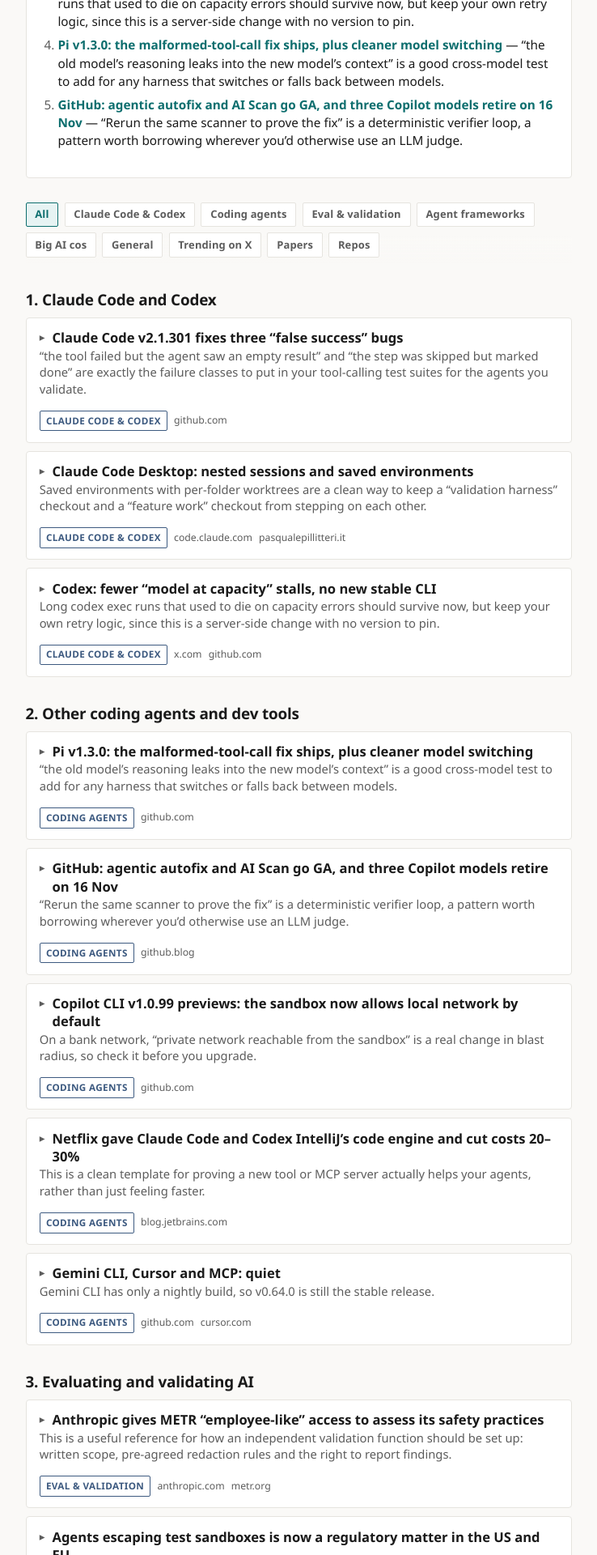
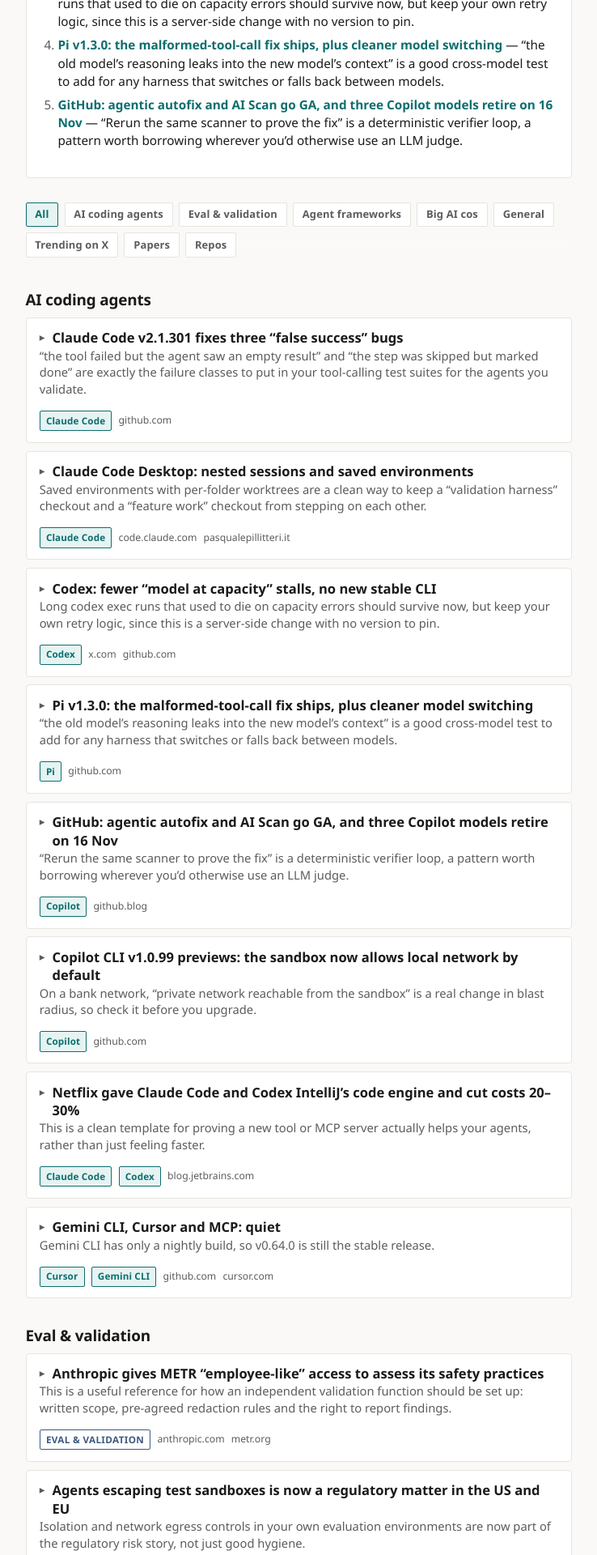
Before and after one commit to nick-nguyen-ai/newsletter.si, a Jekyll site: the page built from index.html, in a window 1280 px wide. Shown: the part 3499-5419 px from the top of the page at 81% size, without its empty margins (271-1009 px from the left). Built offline with Jekyll 4.4.1, drawn with Linux system fonts in a browser that asks for light colours; part of the change alters nothing that is shown; some of the changed text lies outside the part shown.

Commit message:
Merge coding-agent AI sections into one chip
At render time, combine “Claude Code and Codex” and “Other coding agents
and dev tools” into a single “AI coding agents” section/chip, keep every
item, and tag cards with detected agents (Claude Code, Codex, Cursor,
Copilot, Gemini CLI, Pi, …). Document the merge in the README.

Co-authored-by: nick-nguyen-ai <nick-nguyen-ai@users.noreply.github.com>

```diff
--- a/assets/css/ai-skim.css
+++ b/assets/css/ai-skim.css
@@ -182,6 +182,15 @@
   border-color: currentColor;
 }
 
+.ai-tag--agent {
+  text-transform: none;
+  letter-spacing: 0.01em;
+  font-weight: 600;
+  color: var(--accent);
+  border-color: var(--accent);
+  background: var(--accent-soft);
+}
+
 .ai-domain {
   display: inline-block;
   font-size: 0.68rem;
--- a/assets/js/ai-skim.js
+++ b/assets/js/ai-skim.js
@@ -1,9 +1,15 @@
 (function () {
   "use strict";
 
+  // Both legacy headings ("Claude Code and Codex", "Other coding agents…")
+  // map to one section id so they merge at render time.
   var SECTION_CHIPS = [
-    { match: /claude\s*code|codex/i, id: "claude-codex", label: "Claude Code & Codex" },
-    { match: /coding agents|dev tools/i, id: "coding-agents", label: "Coding agents" },
+    {
+      match: /claude\s*code|codex|coding agents|dev tools/i,
+      id: "coding-agents",
+      label: "AI coding agents",
+      mergeHeading: "AI coding agents",
+    },
     { match: /evaluat|validat/i, id: "eval", label: "Eval & validation" },
     { match: /agent frameworks|open-?source agent/i, id: "frameworks", label: "Agent frameworks" },
     { match: /big ai compan/i, id: "big-cos", label: "Big AI cos" },
@@ -11,6 +17,25 @@
     { match: /trending on x/i, id: "x", label: "Trending on X", kind: "x" },
     { match: /papers/i, id: "papers", label: "Papers", kind: "papers" },
     { match: /repos|github/i, id: "repos", label: "Repos", kind: "repos" },
+  ];
+
+  // Longer / more specific names first so "Claude Code" wins over a bare "Claude".
+  var AGENT_TAGS = [
+    { name: "Claude Code", re: /\bclaude\s*code\b/i },
+    { name: "Codex", re: /\bcodex\b/i },
+    { name: "Cursor", re: /\bcursor\b/i },
+    { name: "Copilot", re: /\b(?:github\s+)?copilot\b/i },
+    { name: "Gemini CLI", re: /\bgemini\s*cli\b/i },
+    { name: "OpenCode", re: /\bopencode\b/i },
+    { name: "Windsurf", re: /\bwindsurf\b/i },
+    { name: "Cline", re: /\bcline\b/i },
+    { name: "Aider", re: /\baider\b/i },
+    { name: "Devin", re: /\bdevin\b/i },
+    { name: "Grok", re: /\bgrok\b/i },
+    { name: "Continue", re: /\bcontinue\.dev\b|\bcontinue\b(?=\s+(?:agent|extension|IDE))/i },
+    { name: "Amp", re: /\bamp\b(?=\s+(?:code|agent|CLI|harness))?/i },
+    { name: "Goose", re: /\bgoose\b/i },
+    { name: "Pi", re: /\bpi\b(?=\s|v\d|[./:'"]|$)|\/pi\b|\bpi\s+v\d/i },
   ];
 
   function slugify(text) {
@@ -48,6 +73,25 @@
 
   function isUnconfirmed(text) {
     return /\bunconfirmed\b/i.test(text || "");
+  }
+
+  function detectAgents(item) {
+    var hay = [item.title || "", item.summary || "", item.forYou || "", item.takeaway || ""];
+    (item.links || []).forEach(function (l) {
+      hay.push(l.text || "", l.href || "", l.domain || "");
+    });
+    if (item.bodyEl) hay.push(textOf(item.bodyEl));
+    var blob = hay.join(" \n ");
+    var found = [];
+    var seen = {};
+    AGENT_TAGS.forEach(function (agent) {
+      if (seen[agent.name]) return;
+      if (agent.re.test(blob)) {
+        seen[agent.name] = true;
+        found.push(agent.name);
+      }
+    });
+    return found;
   }
 
   function textOf(el) {
@@ -100,7 +144,7 @@
     body.className = "ai-card__full";
     body.appendChild(p.cloneNode(true));
 
-    return {
+    var item = {
       kind: "card",
       sectionId: section.id,
       sectionLabel: section.label,
@@ -111,7 +155,10 @@
       links: links,
       unconfirmed: isUnconfirmed(title) || isUnconfirmed(full),
       bodyEl: body,
+      agents: [],
     };
+    item.agents = detectAgents(item);
+    return item;
   }
 
   function parseXItem(li, section) {
@@ -215,8 +262,9 @@
           id: chip.id,
           label: chip.label,
           kind: chip.kind || "cards",
-          headingText: textOf(el).trim(),
+          headingText: chip.mergeHeading || textOf(el).trim(),
           headingEl: el,
+          mergeHeading: chip.mergeHeading || null,
           items: [],
           extras: [],
         };
@@ -279,7 +327,49 @@
       current.extras.push(el);
     });
 
+    sections = mergeSectionsById(sections);
     return { biggest: biggest, biggestEl: biggestEl, sections: sections, preamble: preamble };
+  }
+
+  function mergeSectionsById(sections) {
+    var order = [];
+    var byId = {};
+    sections.forEach(function (sec) {
+      if (!byId[sec.id]) {
+        byId[sec.id] = {
+          id: sec.id,
+          label: sec.label,
+          kind: sec.kind,
+          headingText: sec.mergeHeading || sec.label || sec.headingText,
+          headingEl: sec.headingEl,
+          items: [],
+          extras: [],
+          mergeHeading: sec.mergeHeading,
+        };
+        // Prefer canonical merge heading when chip defines one
+        var chip = SECTION_CHIPS.filter(function (c) {
+          return c.id === sec.id;
+        })[0];
+        if (chip && chip.mergeHeading) {
+          byId[sec.id].headingText = chip.mergeHeading;
+          byId[sec.id].label = chip.label;
+        }
+        order.push(sec.id);
+      }
+      var target = byId[sec.id];
+      sec.items.forEach(function (it) {
+        it.sectionId = target.id;
+        it.sectionLabel = target.label;
+        if (!it.agents || !it.agents.length) it.agents = detectAgents(it);
+        target.items.push(it);
+      });
+      sec.extras.forEach(function (ex) {
+        target.extras.push(ex);
+      });
+    });
+    return order.map(function (id) {
+      return byId[id];
+    });
   }
 
   function sourceChips(links) {
@@ -316,9 +406,17 @@
     summary.appendChild(takeaway);
 
     var meta = el("div", "ai-card__meta");
-    var tag = el("span", "ai-tag");
-    tag.textContent = item.sectionLabel;
-    meta.appendChild(tag);
+    if (item.sectionId === "coding-agents" && item.agents && item.agents.length) {
+      item.agents.forEach(function (name) {
+        var agentTag = el("span", "ai-tag ai-tag--agent");
+        agentTag.textContent = name;
+        meta.appendChild(agentTag);
+      });
+    } else {
+      var tag = el("span", "ai-tag");
+      tag.textContent = item.sectionLabel;
+      meta.appendChild(tag);
+    }
     if (item.unconfirmed) {
       var badge = el("span", "badge badge--unconfirmed");
       badge.textContent = "unconfirmed";
```
Also changed, not shown: README.md.
